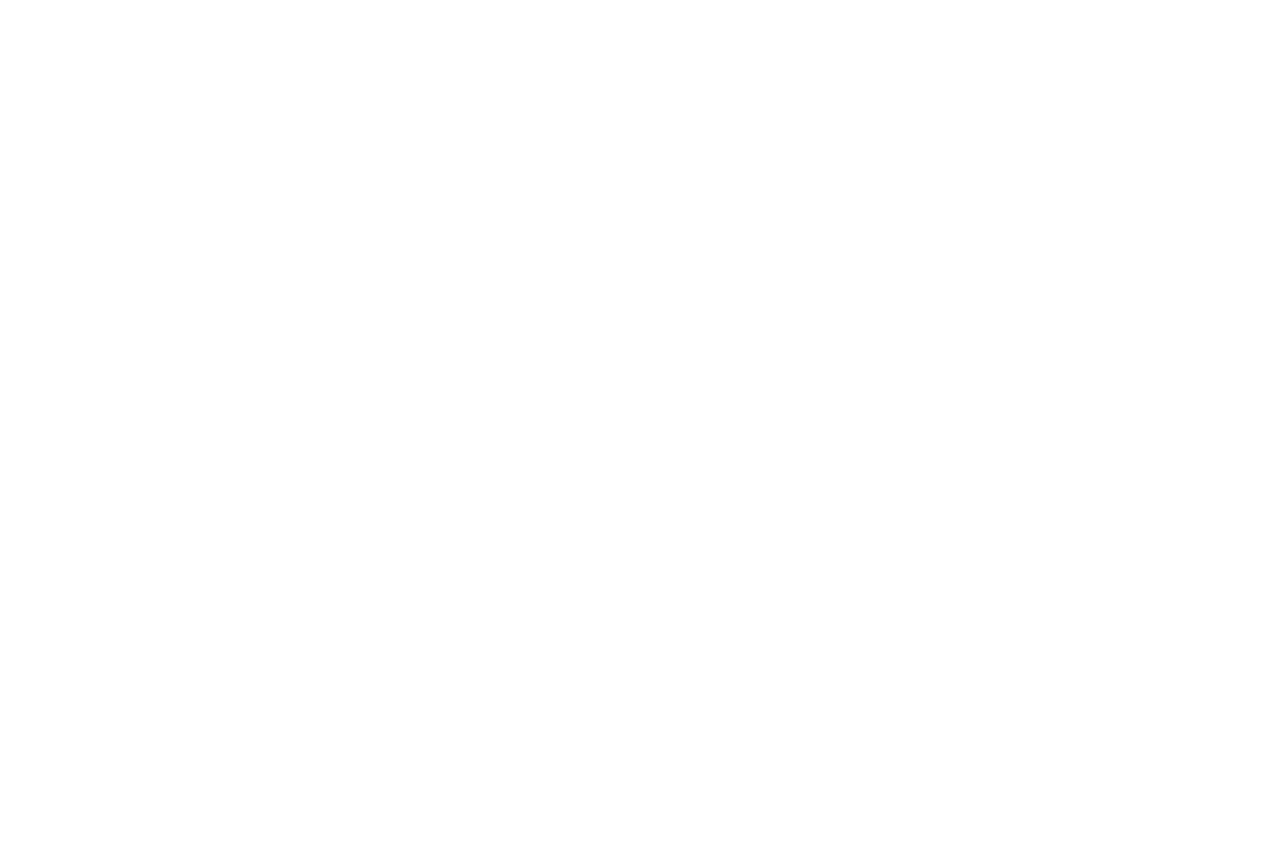
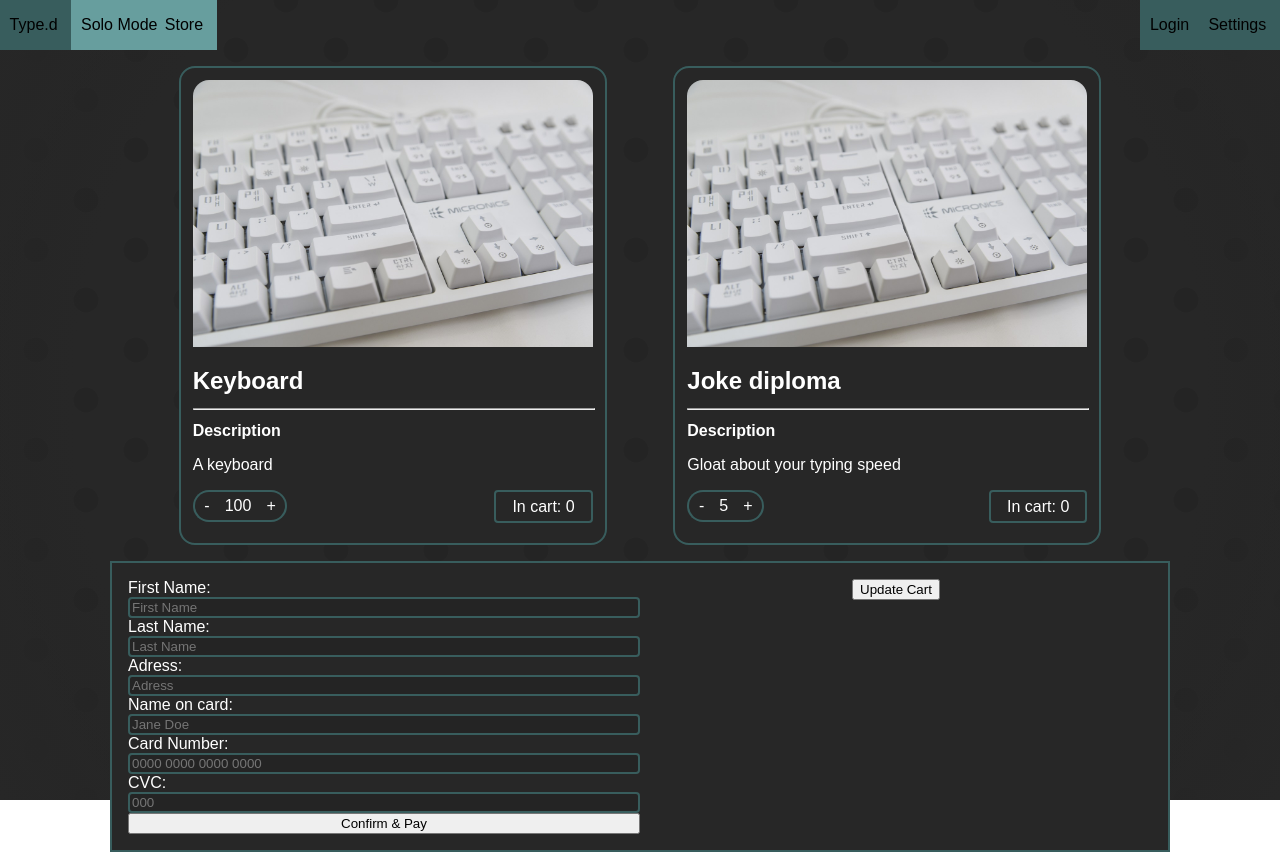
Before and after one commit to DocSeattle/type.d, a React (Vite) app: page /Store in a window 1280 px wide. Before the commit this address had no page. Before the commit the page ends 800 px from the top, so only its background shows below. Built offline with nearby package versions, Linux system fonts and the light colour scheme.

Commit message:
initial dist built, storepage near completion

```diff
--- a/src/App.tsx
+++ b/src/App.tsx
@@ -1,6 +1,7 @@
-import { Route, HashRouter as Router, Routes } from "react-router";
+import { Route, Routes } from "react-router";
 import SoloPage from "./pages/SoloPage.tsx"
 import Home from "./pages/Home.tsx"
+import Store from "./pages/Store.tsx";
 import './App.scss';
 
 /**
@@ -11,13 +12,12 @@ import './App.scss';
 function App() {
 
   return (
-    <>
-      <Routes>
-        <Route index element={<Home />} />
-        <Route path={"/", "/home", "/Home"} element={<Home />} />
-        <Route path={"/solo", "/Solo"} element={<SoloPage />} />
-      </Routes>
-    </>
+    <Routes>
+      <Route index element={<Home />} />
+      <Route path={"/Home"} element={<Home />} />
+      <Route path={"/Solo"} element={<SoloPage />} />
+      <Route path={"/Store"} element={<Store />} />
+    </Routes>
   )
 }
 
--- a/src/components/Game.tsx
+++ b/src/components/Game.tsx
@@ -33,10 +33,15 @@ export default function Game() {
 
   useEffect(() => {
     const _str = getRandomPangram(pangrams);
+    console.log(typeof _str);
     const _wordsWithSpaces = _str.match(/\S+\s*/g);
+    console.log(typeof _wordsWithSpaces);
     const _words = _wordsWithSpaces!.map((_word: string) => _word.split(' '));
+    console.log(_words);
     setWordNr(0);
+    //@ts-expect-error: Shush
     setWords(_words);// these throw Arg errors but work nonetheless.
+    //@ts-expect-error: Shush
     setWordSpace(_wordsWithSpaces)// See line above.
     setWordTotal(_words.length);
     return () => { };
--- a/src/components/Navigation.tsx
+++ b/src/components/Navigation.tsx
@@ -21,7 +21,7 @@ export default function Navigation() {
         </div>
         <div className="middle">
           <NavLink to={Nav.solo}>Solo Mode<span className="cursor">|</span></NavLink>
-          <NavLink to="{Nav.solo}">Store<span className="cursor">|</span></NavLink>
+          <NavLink to={Nav.store}>Store<span className="cursor">|</span></NavLink>
 
         </div>
         <div hidden={widget} className="secondMiddle">
--- a/src/components/Register.scss
+++ b/src/components/Register.scss
@@ -1,6 +1,6 @@
 @use '../_shared.scss' as *;
 
-form {
+.login-register-form {
   display: flex;
   background-color: $dark;
   padding: 1rem 1.5rem;
@@ -9,12 +9,12 @@ form {
   flex-direction: column;
 }
 
-label {
+.login-register-label {
   display: flex;
   flex-direction: column;
 }
 
-.input {
+.login-register-input {
   padding: 0;
   margin: 0;
 }
--- /dev/null
+++ b/src/components/StoreItem.scss
@@ -0,0 +1,85 @@
+@use '../_shared.scss' as *;
+
+.item-card {
+  width: 33%;
+  max-width: 400px;
+  height: 60%;
+  border: 2px $dark solid;
+  border-radius: 1rem;
+  flex-grow: 1;
+
+  padding: .75rem;
+  padding-bottom: 1.25rem;
+
+  background-color: $bg;
+  color: $white;
+  display: flex;
+  flex-direction: column;
+
+  &>hr {
+    width: 100%;
+  }
+}
+
+.item-image {
+  max-width: 100%;
+  border-top-left-radius: 1rem;
+  border-top-right-radius: 1rem;
+}
+
+h2.item-title {
+  margin-bottom: .3rem;
+}
+
+h4.item-description {
+  margin: .3rem auto;
+}
+
+.item-button {
+  align-self: center;
+  user-select: none;
+  -webkit-user-select: none;
+}
+
+.item-button-middle {
+  border-top: 2px $dark solid;
+  border-bottom: 2px $dark solid;
+  padding: .33rem;
+}
+
+.item-button-left {
+  border-right: none;
+  border-right: none !important;
+  border-top-right-radius: 0 !important;
+  border-bottom-right-radius: 0 !important;
+}
+
+.item-button-right {
+  border-left: none !important;
+  border-top-left-radius: 0 !important;
+  border-bottom-left-radius: 0 !important;
+}
+
+.item-button-left,
+.item-button-right {
+  border: 2px $dark solid;
+  border-radius: 1rem;
+  padding: .33rem;
+
+  &:hover {
+    background: $light;
+    cursor: pointer;
+  }
+}
+
+.item-bottom-container {
+  display: flex;
+  flex-direction: row;
+  justify-content: space-between;
+}
+
+.item-count {
+  padding: .33rem 1rem;
+  border: 2px $dark solid;
+  border-radius: .25rem;
+}
--- /dev/null
+++ b/src/components/StoreItem.tsx
@@ -0,0 +1,42 @@
+import { useState } from 'react';
+import './StoreItem.scss';
+
+interface ItemProps {
+  id: string,
+  image: string,
+  title: string,
+  description: string,
+  price: string,
+}
+export default function StoreItem({ id, image, title, description, price }: ItemProps) {
+  const [count, setCount] = useState(0);
+  const handleRemove = () => {
+    if (count <= 0) { setCount(0); return; }
+    setCount(count - 1);
+    return;
+  }
+  const handleAdd = () => {
+    if (count >= 10) { setCount(10); return; }
+    setCount(count + 1);
+    return;
+  }
+  return (
+    <div className="item-card">
+      <img className="item-image" src={image || "sample.jpg"} />
+      <h2 className="item-title">{title || "empty"}</h2>
+      <hr />
+      <div className="item-desription">
+        <h4 className="item-description">Description</h4>
+        <p>{description || "Lorem Ipsum Dolor Et"}</p>
+      </div>
+      <div className="item-bottom-container">
+        <span className="item-button">
+          <span className="item-button-left" onClick={() => handleRemove()}>&nbsp;-</span>
+          <span className="item-button-middle"> {price || "N/A"} </span>
+          <span className="item-button-right" onClick={() => handleAdd()}>+&nbsp;</span>
+        </span>
+        <span className="item-count">In cart: <span id={id}>{count}</span></span>
+      </div>
+    </div>
+  )
+}
--- a/src/pages/Home.tsx
+++ b/src/pages/Home.tsx
@@ -12,9 +12,17 @@ export default function Home() {
           <hr />
           <p>This is a project made for school, it's a typing test game made in React+TS</p>
           <p>Use the navigation at the top to continue!</p>
+          <h4 className="important">README</h4>
+          <p>Due to some limitations of this webhotel, I am unable to host nodejs applications.</p>
+          <p>
+            Meaning no backend I might make would work.
+          </p>
+          <p>
+            As such the register/login features as well as the intended
+            leaderboard functions have not been made or much worked on.
+          </p>
         </div>
-
-      </div>
+      </div >
     </>
   )
 }
--- /dev/null
+++ b/src/pages/Store.scss
@@ -0,0 +1,52 @@
+@use '../_shared.scss' as *;
+
+.store-container {
+  background-color: transparent;
+  display: flex;
+  flex-grow: 1;
+}
+
+.item-container {
+  display: flex;
+  flex-direction: row;
+  width: 80%;
+  background: transparent;
+  justify-content: space-evenly;
+  height: fit-content;
+  gap: 1rem;
+  margin: 1rem auto;
+
+}
+
+.store-checkout {
+  width: 80%;
+  margin: auto;
+  padding: 1rem;
+  border: 2px $dark solid;
+  display: flex;
+  background: $bg;
+}
+
+.checkout {
+  color: $white;
+  display: flex;
+  flex-direction: column;
+  width: 50%;
+
+  &>input {
+    border: 2px $dark solid;
+    border-radius: .25rem;
+    background: $bg1;
+    color: $white;
+  }
+}
+
+.store-cart {
+  width: 50%;
+  display: flex;
+  flex-direction: column;
+
+  &>button {
+    margin: 0 auto;
+  }
+}
--- a/src/pages/Store.tsx
+++ b/src/pages/Store.tsx
@@ -1,32 +1,83 @@
 import { useState } from "react"
 import Navigation from "../components/Navigation";
 import Background from "../components/Background";
-
+import StoreItem from "../components/StoreItem";
+import "./Store.scss";
 
 
 export default function Store() {
-  const [cart, setCart] = useState([]);
   const availableItems = [{
+    id: "keb-1",
     image: "",
     name: "Keyboard",
-    desc: "A keyboard",
-    price: "$100",
+    description: "A keyboard",
+    price: "100",
   },
   {
+    id: "dip-1",
     image: "",
-    name: "Gag diploma",
-    desc: "Gloat about your typing speed",
-    price: "$5",
+    name: "Joke diploma",
+    description: "Gloat about your typing speed",
+    price: "5",
   }]
+
+  const [cart, setCart] = useState([{
+    id: "",
+    count: ""
+  }]);
+  const handleUpdateCart = () => {
+    const items = availableItems;
+    items.map((i, index) => {
+      const itemId = i.id;
+      const itemCount = document.getElementById(i.id)!.innerText;
+      const newArr = cart;
+      newArr[index] = { id: itemId, count: itemCount }
+      setCart(newArr);
+    })
+    return console.log(cart);
+  }
   return (
     <>
+      <Background />
       <Navigation />
       <div className="store-container">
         <div className="item-container">
-          { } map availableItems here to display a grid.
+          {availableItems.map(item =>
+            <StoreItem image={item.image} title={item.name} description={item.description} price={item.price} id={item.id} />
+          )}
         </div>
       </div>
-      <Background />
+      <div className="store-checkout">
+        <form className="checkout">
+          <label htmlFor="firstName" >First Name:&nbsp; </label>
+          <input type="text" name="firstName" placeholder="First Name" />
+          <label htmlFor="lastName" >Last Name:&nbsp; </label>
+          <input type="text" name="lastName" placeholder="Last Name" />
+          <label htmlFor="adress" >Adress:&nbsp; </label>
+          <input type="text" name="firstName" placeholder="Adress" />
+
+          <label htmlFor="cardName">Name on card:&nbsp; </label>
+          <input type="text" name="cardName" placeholder="Jane Doe" />
+          <label htmlFor="cardNumber" >Card Number:&nbsp; </label>
+          <input type="number" name="cardNumber" placeholder="0000 0000 0000 0000" />
+          <label htmlFor="cvc" >CVC:&nbsp; </label>
+          <input type="number" name="cvc" placeholder="000" />
+          <button type="submit">Confirm & Pay</button>
+        </form>
+        <div className="store-cart">
+          <button onClick={() => handleUpdateCart()} >Update Cart</button>
+          { /**cart.map((item, index) => {
+            if (item.count == "0") { return; }
+            return (
+              <div>
+                <h2>{availableItems[index].name}</h2>
+                <hr />
+                <h3>{availableItems[index].price}</h3>
+              </div>
+            )
+          }) */}
+        </div>
+      </div>
     </>
   )
 }
--- a/tsconfig.node.json
+++ b/tsconfig.node.json
@@ -14,7 +14,7 @@
     "noEmit": true,
 
     /* Linting */
-    "strict": true,
+    "strict": false,
     "noUnusedLocals": true,
     "noUnusedParameters": true,
     "noFallthroughCasesInSwitch": true,
```
Also changed, not shown: public/sample.jpg (added).
